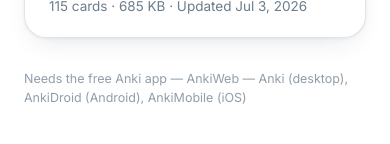
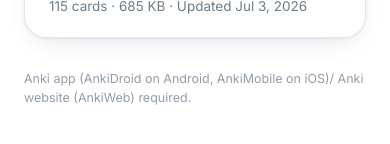
Before and after one commit to MichaelChar/StudentX, a Next.js app: page /en/student/flashcards/histology in a window 390 px wide. Shown: the part 264-408 px from the top of the page. Built offline with nearby package versions, Linux system fonts and the light colour scheme; no server answers.

Commit message:
fix(student): reword Anki-app footer copy on flashcards deck page
Distinguishes the desktop Anki app from the AnkiWeb website, and links
AnkiDroid/AnkiMobile as platform-specific phrases per feedback.

Co-Authored-By: Claude <noreply@anthropic.com>

```diff
--- a/src/app/[locale]/student/flashcards/[subject]/page.js
+++ b/src/app/[locale]/student/flashcards/[subject]/page.js
@@ -101,22 +101,17 @@ export default async function FlashcardsSubjectPage({ params }) {
               color: 'rgba(10,37,64,0.45)',
             }}
           >
-            {t('ankiNeeded')}{' '}
             <a href="https://apps.ankiweb.net/" target="_blank" rel="noopener noreferrer" style={{ color: 'inherit' }}>
-              {t('ankiWeb')}
+              {t('ankiApp')}
             </a>
-            {' — '}
-            <a href="https://apps.ankiweb.net/" target="_blank" rel="noopener noreferrer" style={{ color: 'inherit' }}>
-              {t('ankiDesktop')}
-            </a>
-            {', '}
+            {' ('}
             <a
               href="https://play.google.com/store/apps/details?id=com.ichi2.anki"
               target="_blank"
               rel="noopener noreferrer"
               style={{ color: 'inherit' }}
             >
-              {t('ankiDroid')}
+              {t('ankiDroidOnAndroid')}
             </a>
             {', '}
             <a
@@ -125,8 +120,16 @@ export default async function FlashcardsSubjectPage({ params }) {
               rel="noopener noreferrer"
               style={{ color: 'inherit' }}
             >
-              {t('ankiMobile')}
+              {t('ankiMobileOnIos')}
             </a>
+            {')/ '}
+            {t('ankiWebsite')}
+            {' ('}
+            <a href="https://ankiweb.net/" target="_blank" rel="noopener noreferrer" style={{ color: 'inherit' }}>
+              {t('ankiWeb')}
+            </a>
+            {') '}
+            {t('ankiRequired')}
           </p>
         </div>
       </section>
--- a/src/messages/en.json
+++ b/src/messages/en.json
@@ -947,11 +947,12 @@
       "download": "Download",
       "downloaded": "Downloaded",
       "emptyState": "Decks coming soon",
-      "ankiNeeded": "Needs the free Anki app —",
+      "ankiApp": "Anki app",
+      "ankiDroidOnAndroid": "AnkiDroid on Android",
+      "ankiMobileOnIos": "AnkiMobile on iOS",
+      "ankiWebsite": "Anki website",
       "ankiWeb": "AnkiWeb",
-      "ankiDesktop": "Anki (desktop)",
-      "ankiDroid": "AnkiDroid (Android)",
-      "ankiMobile": "AnkiMobile (iOS)"
+      "ankiRequired": "required."
     }
   },
   "admin": {
```
